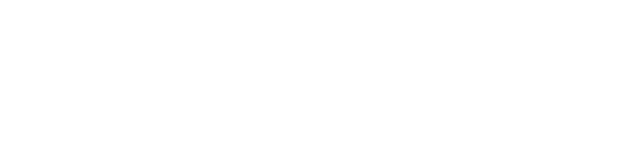
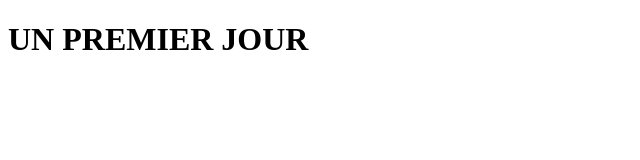
Before and after one commit to BOUDHANI/test, a plain HTML site: page index.html in a window 1280 px wide. Shown: the whole page, without its empty margins (0-640 px from the left). Drawn offline with Linux system fonts and the light colour scheme.

Commit message:
ajout du titre

```diff
--- a/index.html
+++ b/index.html
@@ -11,6 +11,8 @@
 
 <body>
 
+    <h1>UN PREMIER JOUR</h1>
+
 </body>
 
 </html>
```
